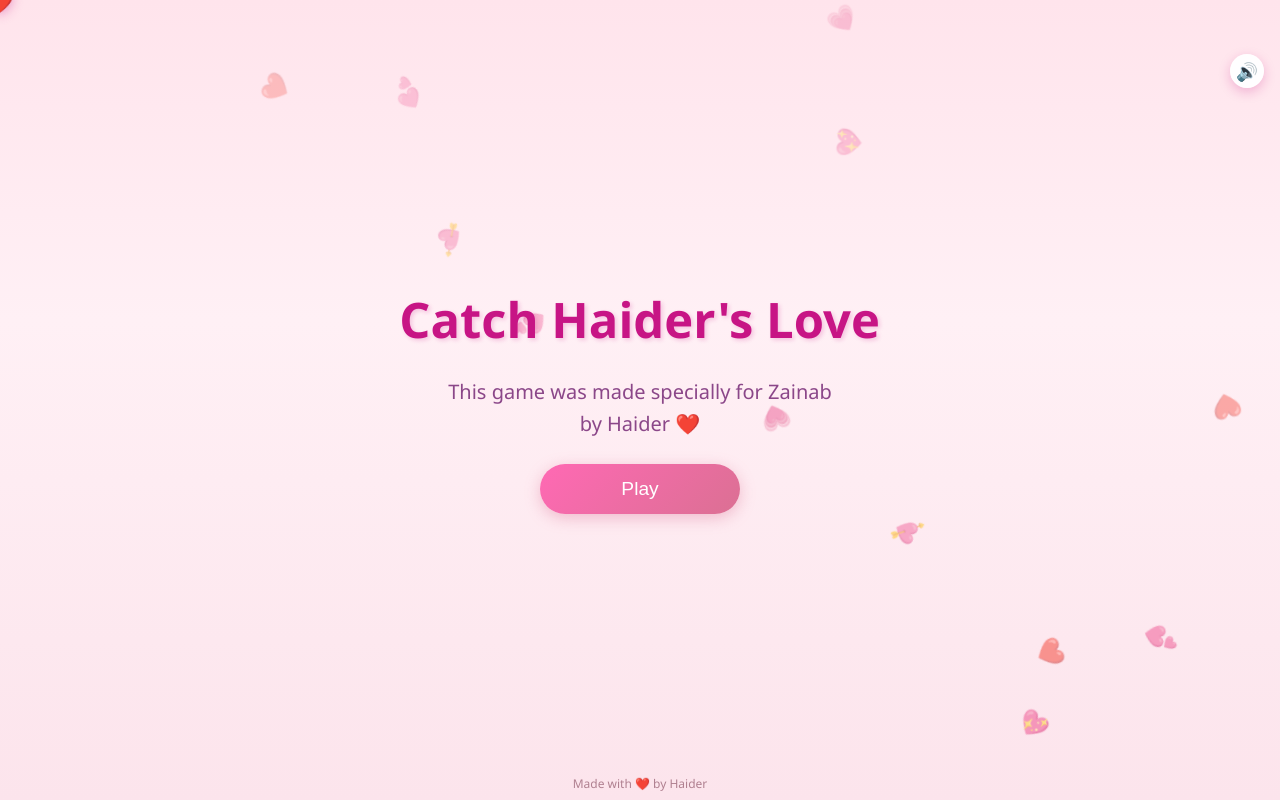
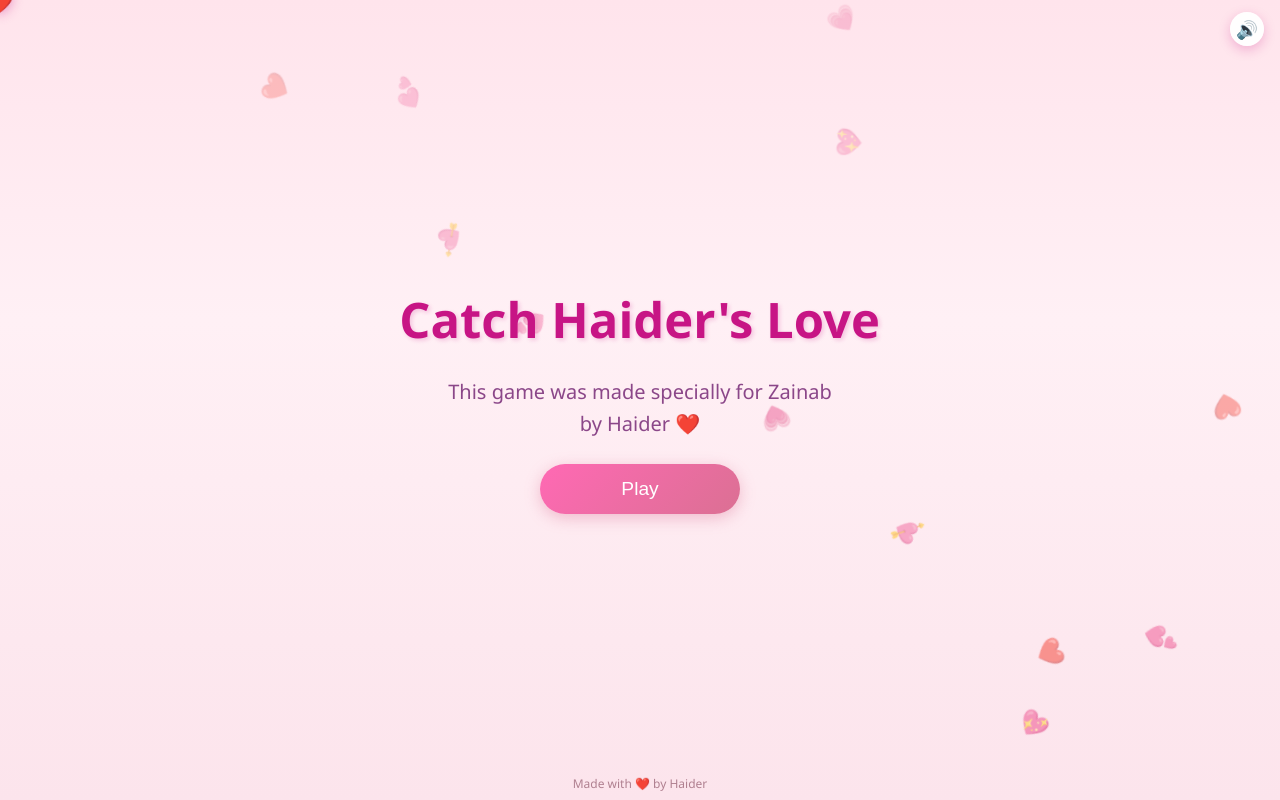
Before and after one commit to AbbasDevLab/zgame, a plain HTML site: page index.html in a window 1280 px wide. Drawn offline with Linux system fonts and the light colour scheme.

Commit message:
Adjust audio toggle button positioning for improved accessibility

```diff
--- a/style.css
+++ b/style.css
@@ -272,7 +272,7 @@ body.night-mode #game-area {
 
 .audio-toggle {
   position: absolute;
-  top: 54px;
+  top: 12px;
   right: 16px;
   width: 34px;
   height: 34px;
```
